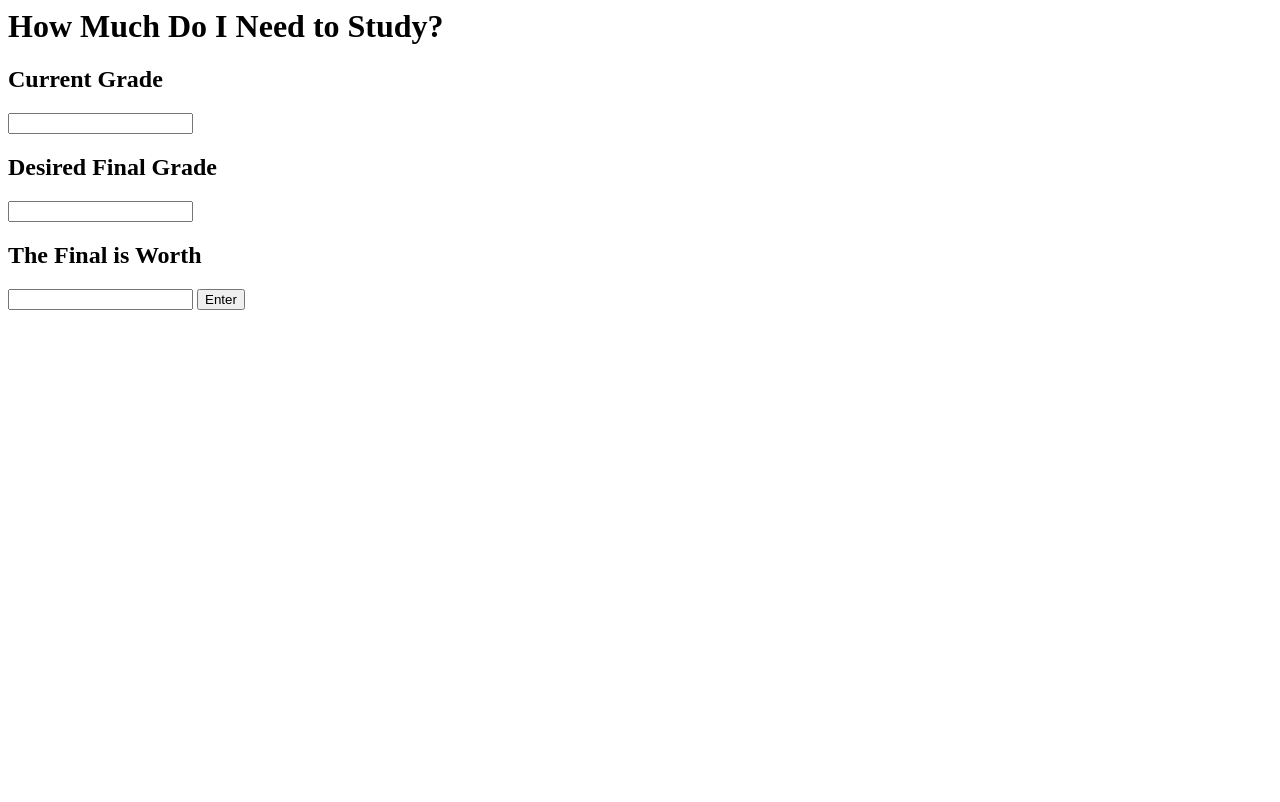
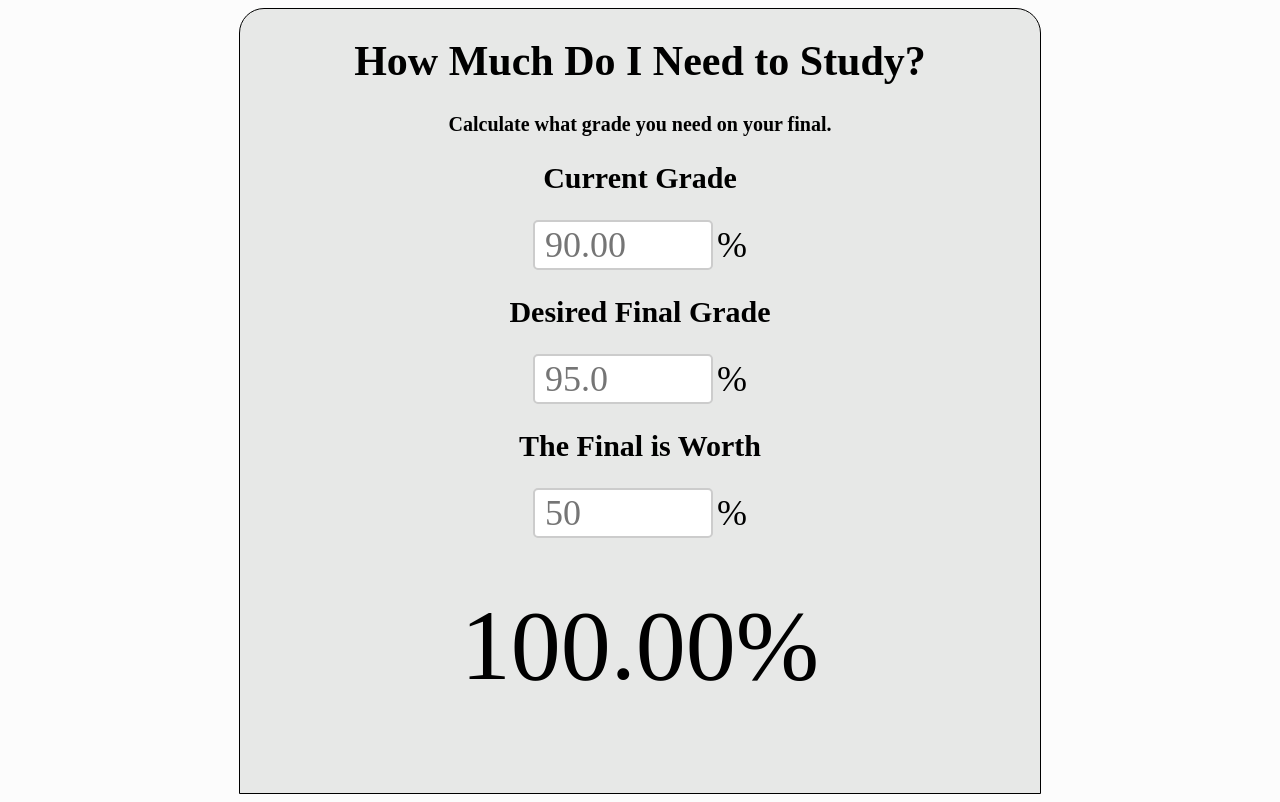
Before and after one commit to JonahR/finalgradecalculator, a plain HTML site: page index.html in a window 1280 px wide. Drawn offline with Linux system fonts and the light colour scheme.

Commit message:
Basic Website is Built

```diff
--- a/index.html
+++ b/index.html
@@ -1,22 +1,34 @@
 <html>
   <head>
     <title>How Much Do I Need to Study?</title>
+    <link rel="stylesheet" type="text/css" href="style.css">
     <script src="script.js"></script>
   </head>
   <body>
 
-    <h1>How Much Do I Need to Study?</h1>
 
-    <h2>Current Grade</h2>
-    <input type="text" id="currentGrade">
 
-    <h2>Desired Final Grade</h2>
-    <input type="text" id="finalGrade">
+    <div class="wrapper">
 
-    <h2>The Final is Worth</h2>
-    <input type="text" id="finalWorth">
+      <h1>How Much Do I Need to Study?</h1>
+      <h3> Calculate what grade you need on your final.</h3>
 
-    <button type="button" onclick="calcGrade()">Enter</button>
+      <div class="upper">
+        <h2>Current Grade</h2>
+        <input type="text" id="currentGrade" placeholder="90.00" onkeyup="calcGrade()"> <span>%</span>
 
+        <h2>Desired Final Grade</h2>
+        <input type="text" id="finalGrade" placeholder="95.0" onkeyup="calcGrade()"> <span>%</span>
+
+        <h2>The Final is Worth</h2>
+        <input type="text" id="finalWorth" placeholder="50" onkeyup="calcGrade()"> <span>%</span>
+        </br>
+      </div>
+
+      <div class="lower">
+        <span id="final_grade">100.00%</span>
+      </div>
+
+    </div>
   </body>
 </html>
--- a/script.js
+++ b/script.js
@@ -1,14 +1,34 @@
+
+
 function calcGrade(){
-    var currentGrade = document.getElementById('currentGrade').value / 100;
-    var finalGrade = document.getElementById('finalGrade').value / 100;
-    var finalWorth = document.getElementById('finalWorth').value / 100;
+
+
+    if(document.getElementById('currentGrade').value == ''){
+        var currentGrade = 90 / 100;
+    } else {
+        var currentGrade = document.getElementById('currentGrade').value / 100.0;
+    }
+
+    if(document.getElementById('finalGrade').value == ''){
+        var finalGrade = 95 / 100;
+    } else {
+        var finalGrade = document.getElementById('finalGrade').value / 100.0;
+    }
+
+    if(document.getElementById('finalWorth').value == ''){
+        var finalWorth = 50 / 100;
+    } else {
+        var finalWorth = document.getElementById('finalWorth').value / 100.0;
+    }
+
+
     var testScore = (finalGrade - currentGrade * (1 - finalWorth)) / finalWorth;
 
-    if(isNaN(testScore)){
-        alert("Something went wrong. Type numbers again.")
+    if(!isNaN(testScore) && isFinite(testScore)){
+        var testScore = (Math.round(testScore * 10000) / 100);
+        document.getElementById('final_grade').innerHTML = testScore + "%";
     } else {
-        // Rounds to two decimel places. Solution found from http://stackoverflow.com/questions/11832914/round-to-at-most-2-decimal-places
-        var testScore = +(Math.round(testScore + "e+4")  + "e-4") * 100 + "%";
-        alert(testScore);
+        document.getElementById('final_grade').innerHTML = '0.00%';
     }
+
 }
--- a/style.css
+++ b/style.css
@@ -0,0 +1,59 @@
+* {
+    font-family: 'PT Sans', serif;
+}
+
+html {
+    background:#FCFCFC;
+}
+
+
+h1 {
+    font-size: 42px;
+    text-align: center;
+}
+
+h2 {
+    font-size: 30px;
+}
+
+h3 {
+    font-size: 20px;
+    text-align: center;
+}
+
+span {
+    font-size: 36;
+}
+
+
+
+input[type=text] {
+    border:2px solid #ccc;
+    border-radius: 5px;
+    width: 180px;
+    height: 50px;
+    font-size: 36px;
+    padding: 10px;
+}
+
+.wrapper {
+    background: #E7E8E7;
+    border: 1px solid black;
+    border-radius: 25px 25px 0px 0px;
+    width: 800px;
+    height: 100%;
+    margin: 0 auto;
+}
+
+.upper {
+    text-align: center;
+}
+
+.lower{
+    margin-top: 50px;
+    text-align: center;
+}
+
+#final_grade{
+    font-size: 100px;
+}
```
